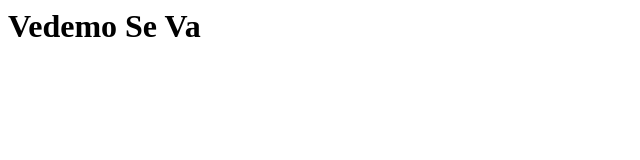
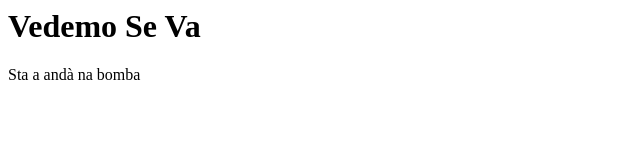
Before and after one commit to FrancescoGentile97/first_project, a plain HTML site: page index.html in a window 1280 px wide. Shown: the whole page, without its empty margins (0-640 px from the left). Drawn offline with Linux system fonts and the light colour scheme.

Commit message:
Aggiunto il Testo

```diff
--- a/index.html
+++ b/index.html
@@ -1 +1,3 @@
 <h1>Vedemo Se Va</h1>
+<!-- con il push mando i dati in cloud mentre con il commit si salvano in locale -->
+<p>Sta a andà na bomba</p>
```
